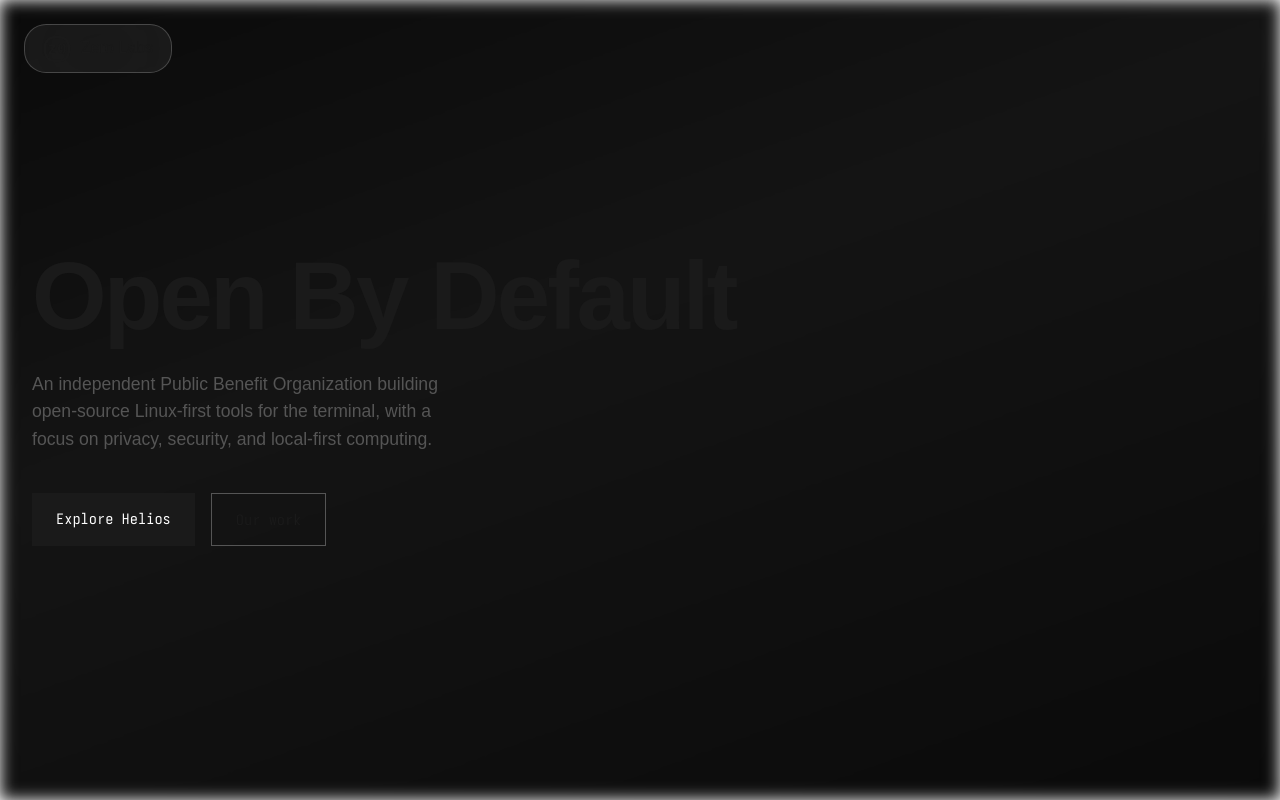
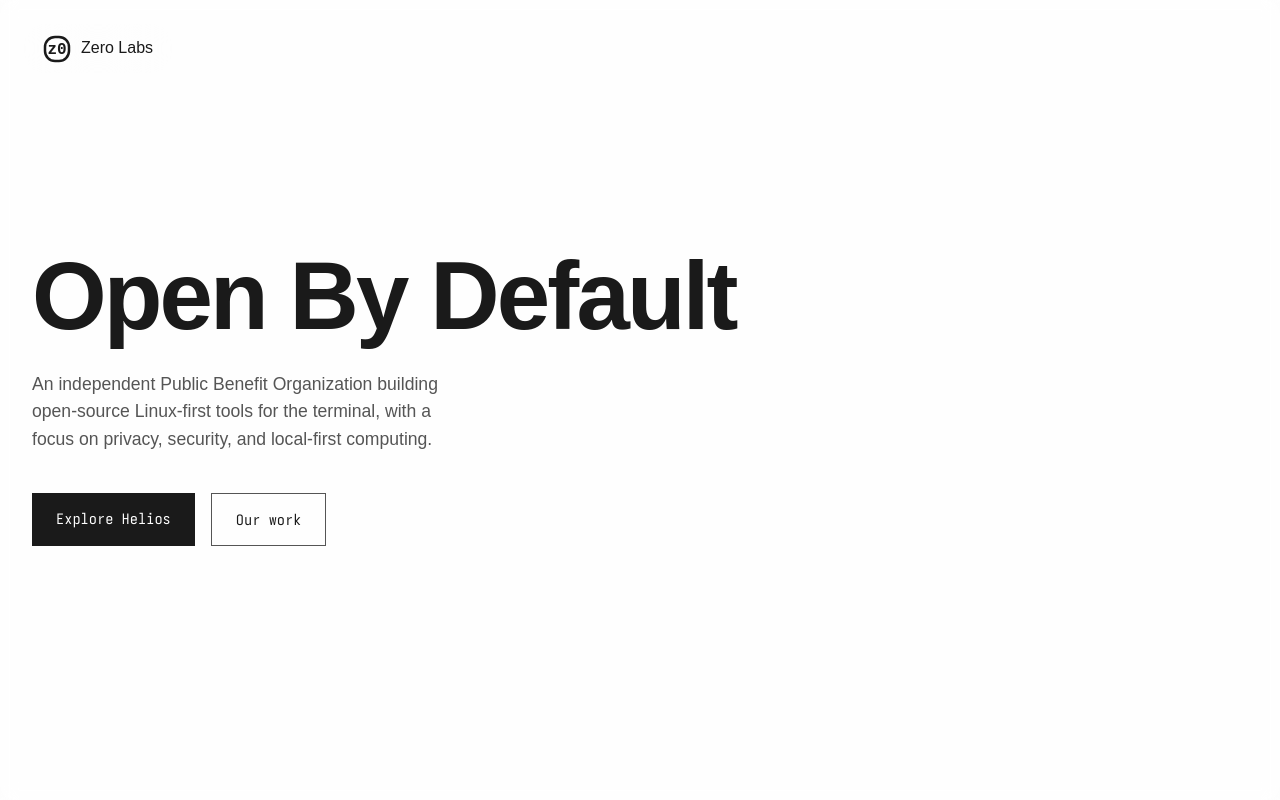
Before and after one commit to zeropbc/site, a Nuxt app: page / in a window 1280 px wide. Shown: the top 800 px of the page. Built offline with nearby package versions, Linux system fonts and the light colour scheme.

Commit message:
fix bg-static to use var(--bg) so light/dark mode works

```diff
--- a/app.vue
+++ b/app.vue
@@ -11,7 +11,7 @@
   position: fixed;
   top: 0; left: 0;
   width: 100vw; height: 100vh;
-  background: linear-gradient(160deg, #0a0a0a 0%, #141414 40%, #0a0a0a 100%);
+  background: var(--bg);
   filter: blur(8px);
   -webkit-filter: blur(8px);
   z-index: -1;
```
